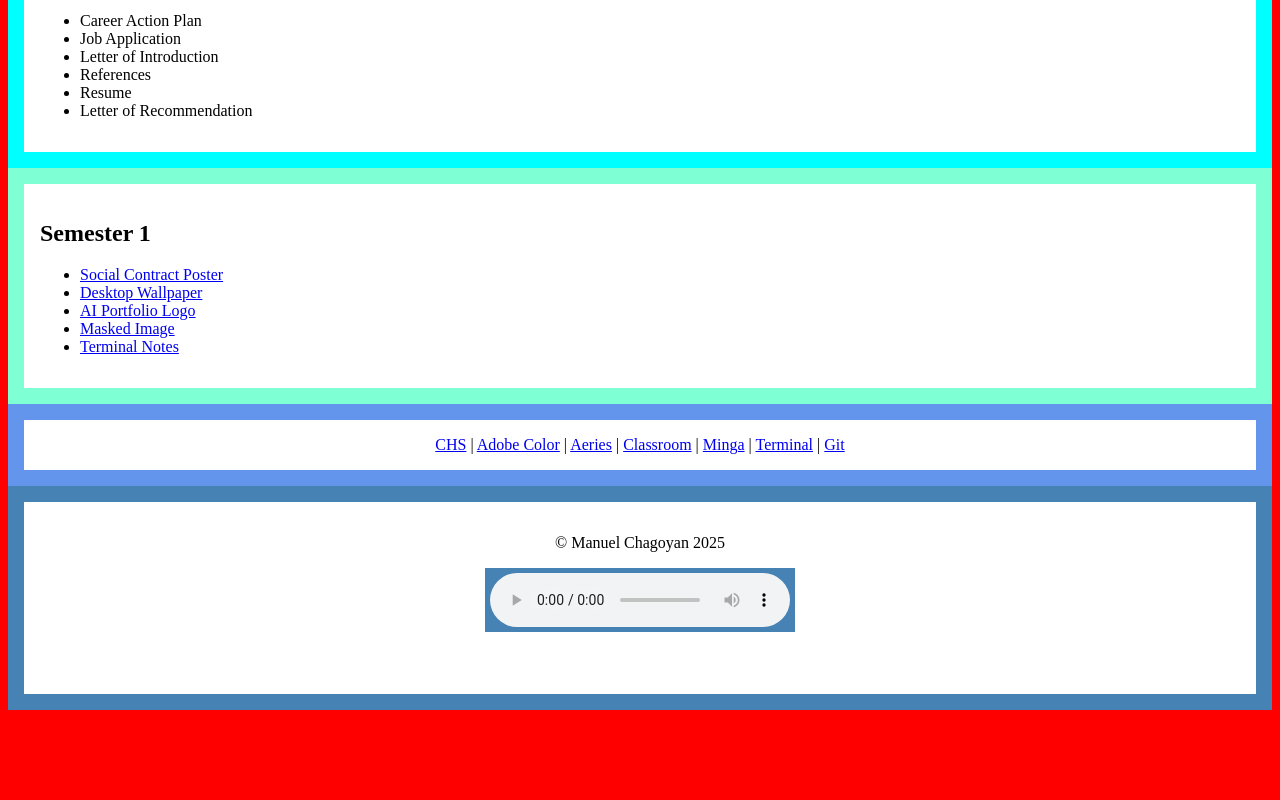
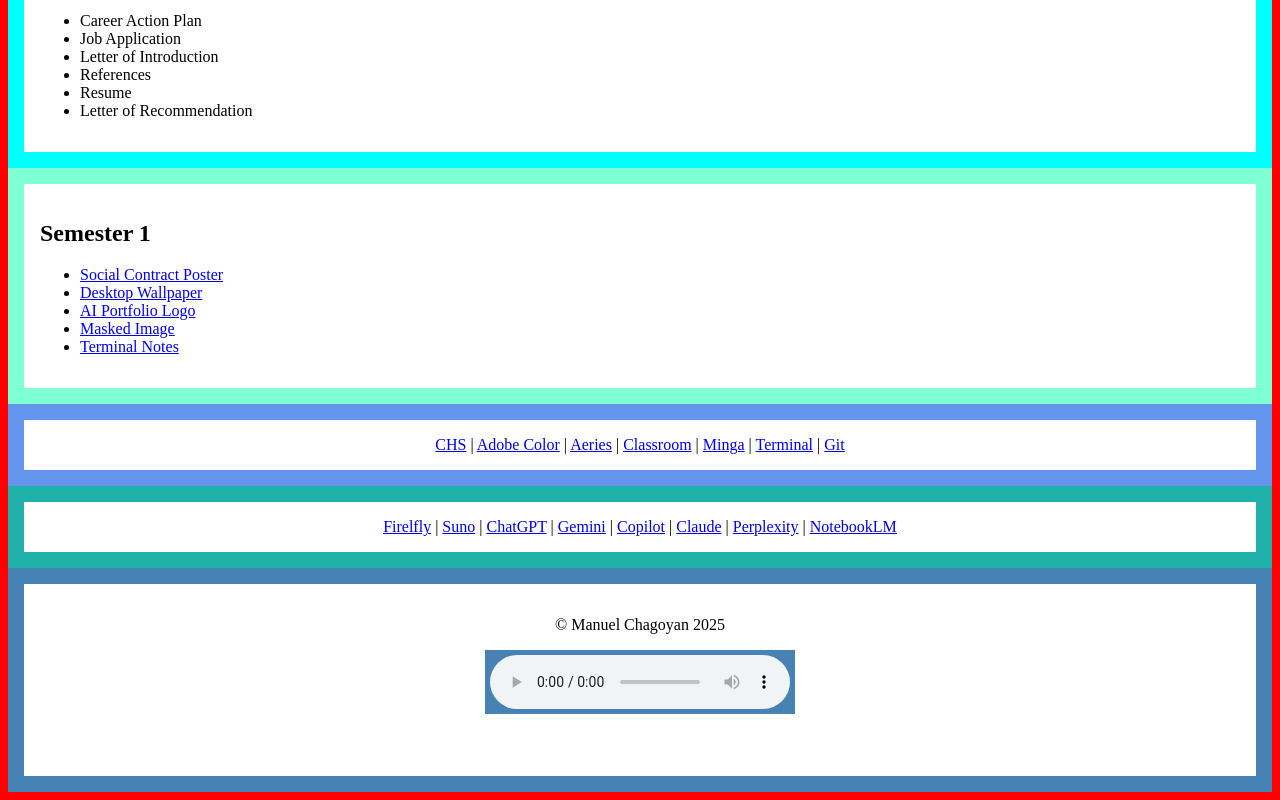
Before and after one commit to chagoyan/mchagoyan032025, a plain HTML site: page index.html in a window 1280 px wide. Shown: the part 1393-2193 px from the top of the page. Before the commit the page ends 2111 px from the top, so only its background shows below. Drawn offline with Linux system fonts and the light colour scheme.

Commit message:
Added AI section to portfolio along with styles

```diff
--- a/index.html
+++ b/index.html
@@ -124,6 +124,24 @@
     </section>
     <!-- End Footer -->
 
+    <!-- Begin AI Footer -->
+    <section id="aifooter">
+        <div class="container">
+            <nav>
+                <a href="https://firefly.adobe.com/">Firelfly</a> |
+                <a href="https://suno.com/">Suno</a> |
+                <a href="https://chatgpt.com/">ChatGPT</a> |
+                <a href="https://gemini.google.com/">Gemini</a> |
+                <a href="https://copilot.microsoft.com/">Copilot</a> |
+                <a href="https://claude.ai/">Claude</a> |
+                <a href="https://www.perplexity.ai/">Perplexity</a> |
+                <a href="https://notebooklm.google.com/">NotebookLM</a>
+            </nav>
+        </div>
+    </section>
+    <!-- End AI Footer -->
+
+
     <!-- Begin SubFooter -->
     <section id="subfooter">
         <div class="container">
--- a/styles.css
+++ b/styles.css
@@ -99,6 +99,18 @@ blockquote+span {
     text-align: center;
 }
 
+#aifooter {
+    padding: 1rem;
+    background-color: lightseagreen;
+    min-height: auto;
+}
+
+#aifooter .container {
+    min-height: auto;
+    text-align: center;
+}
+
+
 #subfooter {
     background-color: steelblue;
     min-height: 10rem;
```
